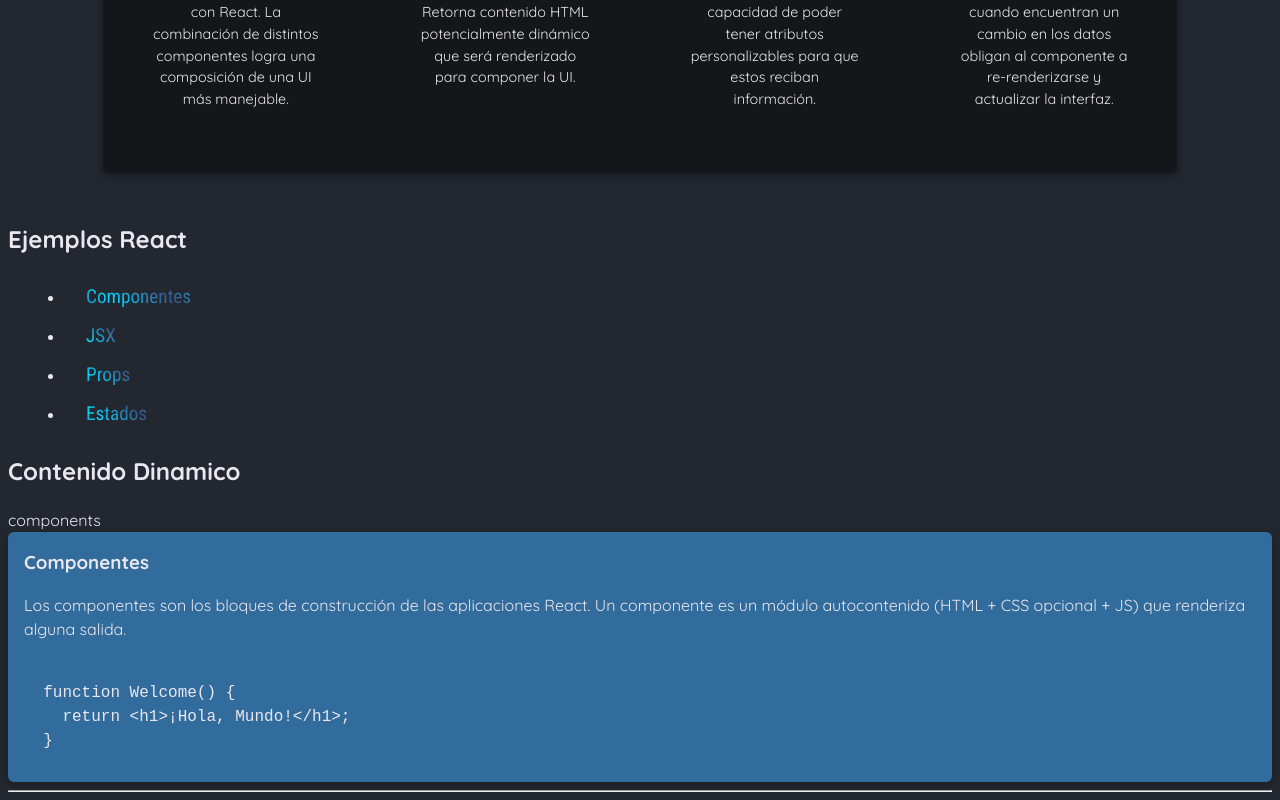
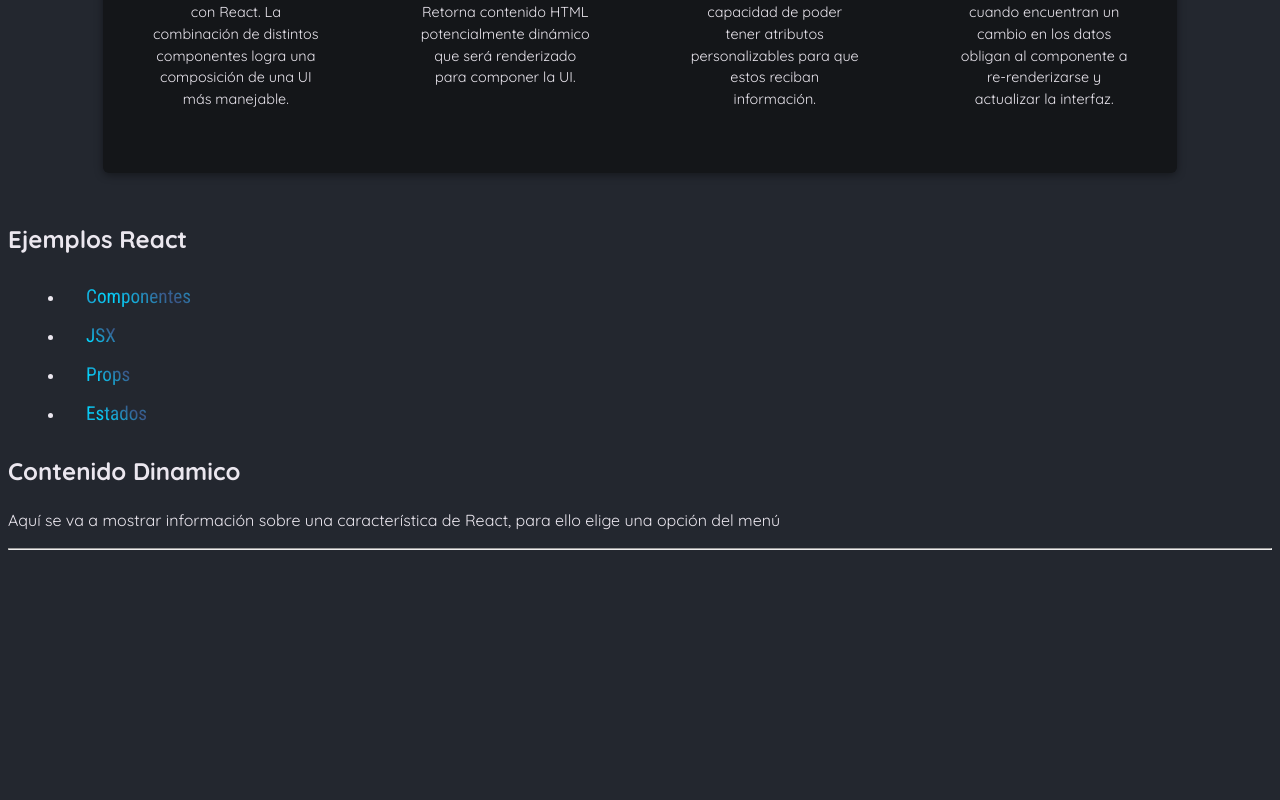
Before and after one commit to banderilla98/porfolio_juan_reactjs, a React (Vite) app: page / in a window 1280 px wide. Shown: the part 1513-2313 px from the top of the page. After the commit the page ends 2071 px from the top, so only its background shows below. Built offline with nearby package versions, Linux system fonts and the light colour scheme.

Commit message:
renderizando contenido condicionalmente osea cuando alguien precione un boton

```diff
--- a/src/App.jsx
+++ b/src/App.jsx
@@ -8,7 +8,7 @@
 
 function App() {
 
-  const [selectedTopic, setSelectedTopic] = useState("components"); //siempre debe ir primero de nuestro componente react hooks
+  const [selectedTopic, setSelectedTopic] = useState(null); //siempre debe ir primero de nuestro componente react hooks
 
 
   function handleClickMenu(selectedButton) {
@@ -17,6 +17,25 @@
   }
 
   console.log("contenido renderizado");
+
+  let tabContent = (
+    <p>
+      Aquí se va a mostrar información sobre una característica de React, para
+      ello elige una opción del menú
+    </p>
+  );
+
+  if (selectedTopic) {
+    tabContent = (
+      <div id="tab-content">
+        <h3>{EXAMPLES[selectedTopic].title}</h3>
+        <p>{EXAMPLES[selectedTopic].description}</p>
+        <pre>
+          <code>{EXAMPLES[selectedTopic].code}</code>
+        </pre>
+      </div>
+    );
+  }
 
 
   return (
@@ -46,15 +65,7 @@
         <h1>Contenido Dinamico</h1>
         {selectedTopic}
 
-        <div id="tab-content">
-          <h3>{EXAMPLES[selectedTopic].title}</h3>
-          <p>{EXAMPLES[selectedTopic].description}</p>
-          <pre>
-            <code>
-              {EXAMPLES[selectedTopic].code}
-            </code>
-          </pre>
-        </div>
+        {tabContent}
 
         <hr />
       </section>
```
